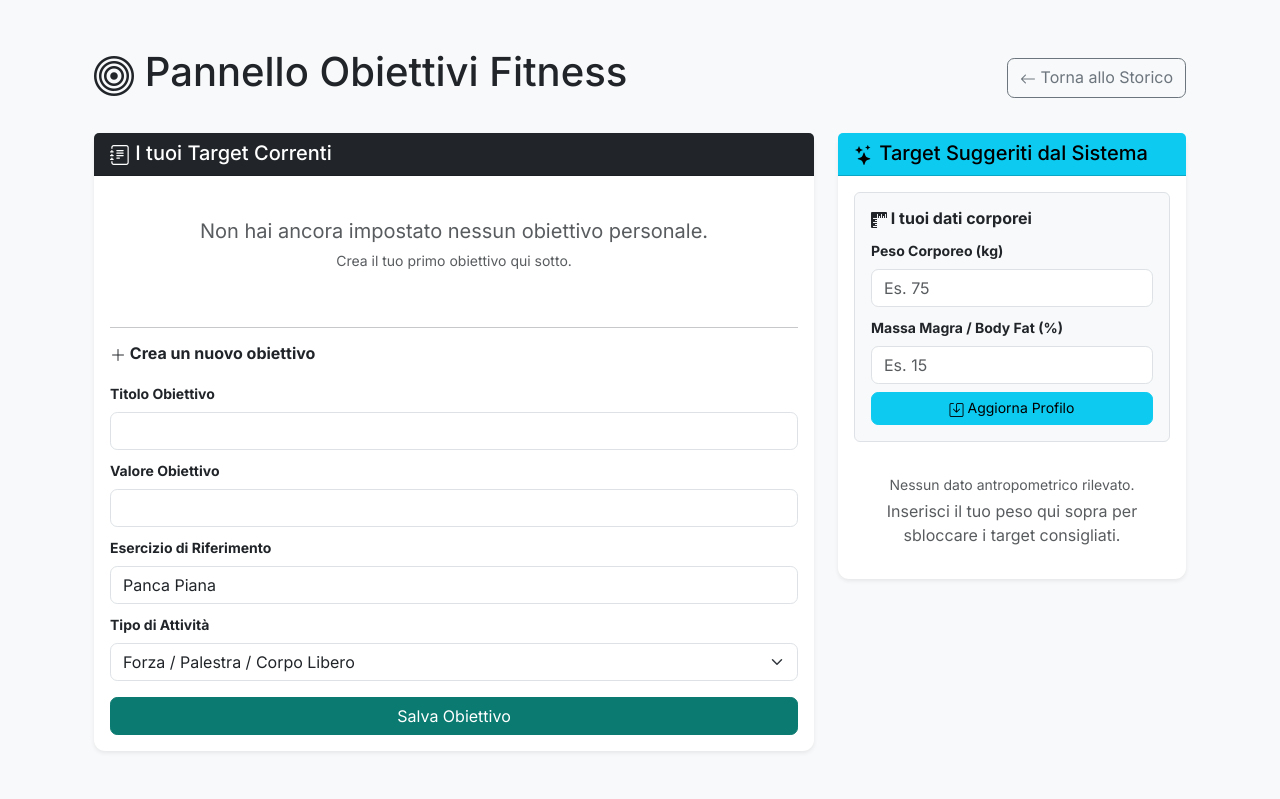
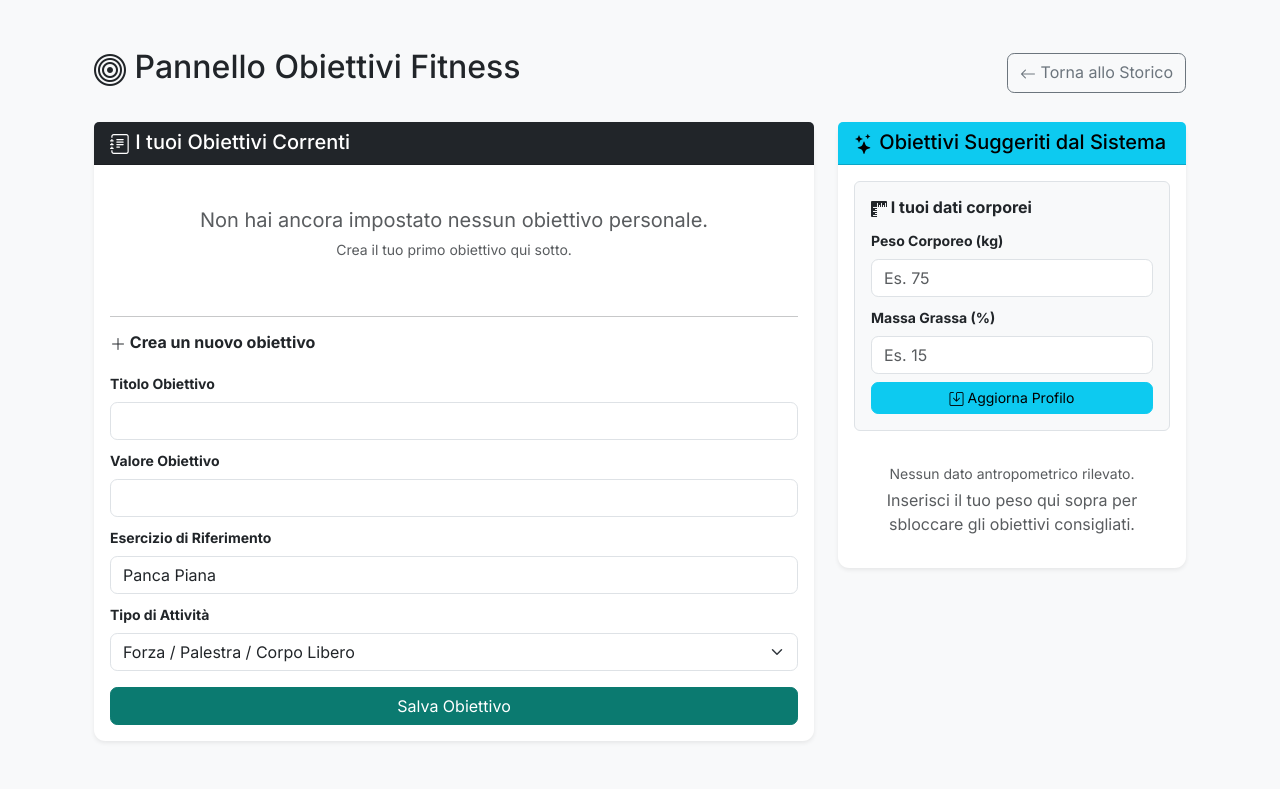
Before and after one commit to AndreBerto04/fitness-tracker-ppm, a Django app: page /obiettivi/ in a window 1280 px wide. Shown: the part 59-858 px from the top of the page. After the commit the page ends 803 px from the top, so only its background shows below. Run offline with Django 4.2, Linux system fonts and the light colour scheme; a user stored in the database is signed in; data comes from the database, SQL or seed files in the repository; both versions use the stored data as it was after the commit.

Commit message:
Sistemazioni finali

```diff
--- a/accounts/forms.py
+++ b/accounts/forms.py
@@ -7,6 +7,9 @@ class CustomUserCreationForm(UserCreationForm):
     class Meta(UserCreationForm.Meta):
         model = CustomUser
         fields = ("username", "email", "age", "weight")
+        labels = {
+            "age": "Età",
+        }
 
     def __init__(self, *args, **kwargs):
         super().__init__(*args, **kwargs)
@@ -27,7 +30,7 @@ class ProfileForm(forms.ModelForm):
         fields = ["weight", "body_fat"]
         labels = {
             "weight": "Peso Corporeo (kg)",
-            "body_fat": "Massa Magra / Body Fat (%)",
+            "body_fat": "Massa Grassa (%)",
         }
         widgets = {
             "weight": forms.NumberInput(attrs={"class": "form-control", "step": "0.1", "min": "0", "placeholder": "Es. 75"}),
--- a/accounts/models.py
+++ b/accounts/models.py
@@ -50,7 +50,7 @@ class CustomUser(AbstractUser):
 
         return [
             {
-                'name': 'Target Panca Piana (Livello Intermedio)',
+                'title': 'Obiettivo Panca Piana (Livello Intermedio)',
                 'activity_type': 'FORZA',
                 'exercise_name': 'Panca Piana',
                 'target_value': round(self.weight * 1.0, 1),
@@ -58,7 +58,7 @@ class CustomUser(AbstractUser):
                 'description': 'Sollevare il 100% del proprio peso corporeo per 1 rep massimale.'
             },
             {
-                'name': 'Target Squat (Livello Intermedio)',
+                'title': 'Obiettivo Squat (Livello Intermedio)',
                 'activity_type': 'FORZA',
                 'exercise_name': 'Squat',
                 'target_value': round(self.weight * 1.25, 1),
--- a/django_project/settings.py
+++ b/django_project/settings.py
@@ -112,9 +112,9 @@ AUTH_PASSWORD_VALIDATORS = [
 # Internationalization
 # https://docs.djangoproject.com/en/4.2/topics/i18n/
 
-LANGUAGE_CODE = 'en-us'
+LANGUAGE_CODE = 'it'
 
-TIME_ZONE = 'UTC'
+TIME_ZONE = 'Europe/Rome'
 
 USE_I18N = True
 
--- a/templates/accounts/coach_list.html
+++ b/templates/accounts/coach_list.html
@@ -6,7 +6,7 @@
 <h1 class="h2 mb-4"><i class="bi bi-people-fill"></i> Trova il tuo Coach</h1>
 
 {% if user.coach %}
-    <div class="alert alert-success d-flex justify-content-between align-items-center">
+    <div class="alert alert-success d-flex flex-column flex-sm-row justify-content-between align-items-sm-center gap-2">
         <div>
             Sei già seguito dal coach <strong>{{ user.coach.username }}</strong>.
             {% with sub=user.get_active_subscription %}
--- a/templates/base.html
+++ b/templates/base.html
@@ -14,7 +14,7 @@
 </head>
 <body class="bg-light">
 
-    <nav class="navbar navbar-expand-lg navbar-dark bg-dark mb-4">
+    <nav class="navbar navbar-expand-lg navbar-dark bg-dark sticky-top mb-4">
         <div class="container">
             <a class="navbar-brand" href="{% url 'home' %}"><i class="bi bi-heart-pulse-fill"></i> FitnessTracker</a>
             <button class="navbar-toggler" type="button" data-bs-toggle="collapse" data-bs-target="#mainNav" aria-label="Menu">
--- a/templates/registration/login.html
+++ b/templates/registration/login.html
@@ -1,6 +1,6 @@
 {% extends 'base.html' %}
 
-{% block title %}Login - Fitness Tracker{% endblock %}
+{% block title %}Accedi - Fitness Tracker{% endblock %}
 
 {% block content %}
 <div class="row justify-content-center">
--- a/templates/workouts/coach_athlete_detail.html
+++ b/templates/workouts/coach_athlete_detail.html
@@ -3,7 +3,7 @@
 {% block title %}Atleta {{ athlete.username }} - Fitness Tracker{% endblock %}
 
 {% block content %}
-<div class="d-flex justify-content-between align-items-center mb-4">
+<div class="d-flex flex-column flex-sm-row justify-content-between align-items-sm-center gap-2 mb-4">
     <h1 class="h2"><i class="bi bi-folder2-open"></i> Log di {{ athlete.username }}</h1>
     <a href="{% url 'workout_list' %}" class="btn btn-outline-secondary"><i class="bi bi-arrow-left"></i> Dashboard</a>
 </div>
@@ -47,7 +47,7 @@
 {% if workouts %}
     {% for workout in workouts %}
     <div class="card shadow-sm mb-3">
-        <div class="card-header d-flex justify-content-between align-items-center">
+        <div class="card-header d-flex flex-column flex-sm-row justify-content-between align-items-sm-center gap-2">
             <span class="fw-bold">{{ workout.title }}</span>
             <div class="d-flex align-items-center gap-2">
                 <span class="text-muted">{{ workout.date|date:"d/m/Y" }}</span>
--- a/templates/workouts/coach_dashboard.html
+++ b/templates/workouts/coach_dashboard.html
@@ -3,7 +3,7 @@
 {% block title %}Dashboard Coach - Fitness Tracker{% endblock %}
 
 {% block content %}
-<div class="d-flex justify-content-between align-items-center mb-4">
+<div class="d-flex flex-column flex-sm-row justify-content-between align-items-sm-center gap-2 mb-4">
     <h1 class="h2"><i class="bi bi-mortarboard-fill"></i> Dashboard Coach</h1>
     <span class="badge bg-primary fs-6">Atleti seguiti: {{ athletes|length }}</span>
 </div>
--- a/templates/workouts/goal_list.html
+++ b/templates/workouts/goal_list.html
@@ -1,12 +1,12 @@
 {% extends 'base.html' %}
 
-{% block title %}I Tuoi Obiettivi - FitnessTracker{% endblock %}
+{% block title %}I Tuoi Obiettivi - Fitness Tracker{% endblock %}
 
 {% block content %}
 <div class="container py-4">
 
-    <div class="d-flex justify-content-between align-items-center mb-4">
-        <h1><i class="bi bi-bullseye"></i> Pannello Obiettivi Fitness</h1>
+    <div class="d-flex flex-column flex-sm-row justify-content-between align-items-sm-center gap-2 mb-4">
+        <h1 class="h2"><i class="bi bi-bullseye"></i> Pannello Obiettivi Fitness</h1>
         <a href="{% url 'workout_list' %}" class="btn btn-outline-secondary">
             <i class="bi bi-arrow-left"></i> Torna allo Storico
         </a>
@@ -16,7 +16,7 @@
         <div class="col-md-8 mb-4">
             <div class="card shadow-sm">
                 <div class="card-header bg-dark text-white">
-                    <h2 class="h5 mb-0"><i class="bi bi-journal-text"></i> I tuoi Target Correnti</h2>
+                    <h2 class="h5 mb-0"><i class="bi bi-journal-text"></i> I tuoi Obiettivi Correnti</h2>
                 </div>
                 <div class="card-body">
                     {% if goals %}
@@ -37,7 +37,7 @@
                                 <p class="text-muted small mb-2">
                                     Attività: <strong>{{ goal.get_activity_type_display }}</strong> |
                                     Esercizio di riferimento: <code>{{ goal.exercise_name }}</code> |
-                                    Target da raggiungere: <strong>{{ goal.target_value }}</strong>
+                                    Valore da raggiungere: <strong>{{ goal.target_value }}</strong>
                                 </p>
 
                                 {% with progress=goal.get_progress|default_if_none:0 %}
@@ -94,7 +94,7 @@
         <div class="col-md-4">
             <div class="card shadow-sm border-info">
                 <div class="card-header text-bg-info">
-                    <h2 class="h5 mb-0"><i class="bi bi-stars"></i> Target Suggeriti dal Sistema</h2>
+                    <h2 class="h5 mb-0"><i class="bi bi-stars"></i> Obiettivi Suggeriti dal Sistema</h2>
                 </div>
                 <div class="card-body">
                     <form method="post" class="mb-3 p-3 bg-light rounded border">
@@ -142,7 +142,7 @@
                     {% else %}
                         <div class="text-center py-3 text-muted">
                             <p class="small mb-1">Nessun dato antropometrico rilevato.</p>
-                            <p class="x-small mb-0">Inserisci il tuo peso qui sopra per sbloccare i target consigliati.</p>
+                            <p class="x-small mb-0">Inserisci il tuo peso qui sopra per sbloccare gli obiettivi consigliati.</p>
                         </div>
                     {% endif %}
                 </div>
--- a/templates/workouts/workout_confirm_delete.html
+++ b/templates/workouts/workout_confirm_delete.html
@@ -14,9 +14,9 @@
 
                 <form method="post">
                     {% csrf_token %}
-                    <div class="d-flex justify-content-center gap-3 mt-4">
-                        <a href="{% url 'workout_list' %}" class="btn btn-secondary">Annulla</a>
-                        <button type="submit" class="btn btn-danger">Sì, Elimina Definitivamente</button>
+                    <div class="d-flex flex-column flex-sm-row justify-content-center gap-2 gap-sm-3 mt-4">
+                        <a href="{% url 'workout_list' %}" class="btn btn-secondary order-2 order-sm-1">Annulla</a>
+                        <button type="submit" class="btn btn-danger order-1 order-sm-2">Sì, Elimina Definitivamente</button>
                     </div>
                 </form>
             </div>
--- a/templates/workouts/workout_detail.html
+++ b/templates/workouts/workout_detail.html
@@ -3,7 +3,7 @@
 {% block title %}{{ workout.title }} - Scheda Tecnica{% endblock %}
 
 {% block content %}
-<div class="d-flex justify-content-between align-items-center mb-4">
+<div class="d-flex flex-column flex-sm-row justify-content-between align-items-sm-center gap-2 mb-4">
     <h1 class="h2 mb-0"><i class="bi bi-file-earmark-text"></i> {{ workout.title }}</h1>
     <div class="d-flex align-items-center gap-2">
         <span class="badge bg-secondary fs-6">{{ workout.date|date:"d/m/Y" }}</span>
@@ -69,7 +69,7 @@
                         <small class="text-muted fs-6">({{ exercise.get_activity_type_display }})</small>
                     </h3>
                     <p class="small text-muted mb-2">
-                        Target: <span class="badge bg-light text-dark border">{{ exercise.get_target_muscle }}</span>
+                        Muscolo: <span class="badge bg-light text-dark border">{{ exercise.get_target_muscle }}</span>
                     </p>
 
                     {% if exercise.sets.all %}
--- a/templates/workouts/workout_edit.html
+++ b/templates/workouts/workout_edit.html
@@ -3,9 +3,9 @@
 {% block title %}{{ workout.title }} - Gestione{% endblock %}
 
 {% block content %}
-<div class="d-flex justify-content-between align-items-center mb-4">
+<div class="d-flex flex-column flex-lg-row justify-content-between align-items-lg-center gap-2 mb-4">
     <h1 class="h2 mb-0"><i class="bi bi-tools"></i> Gestione: {{ workout.title }}</h1>
-    <div class="d-flex gap-2">
+    <div class="d-flex flex-wrap gap-2">
         <a href="{% url 'workout_detail' workout.pk %}" class="btn btn-outline-primary"><i class="bi bi-eye"></i> Visualizza scheda</a>
         <a href="{% url 'workout_list' %}" class="btn btn-secondary"><i class="bi bi-arrow-left"></i> Storico</a>
     </div>
--- a/templates/workouts/workout_form.html
+++ b/templates/workouts/workout_form.html
@@ -26,10 +26,10 @@
                         </div>
                     {% endfor %}
 
-                    <div class="d-flex justify-content-between align-items-center mt-4">
-                        <a href="{% url 'workout_list' %}" class="btn btn-secondary">Annulla</a>
+                    <div class="d-flex flex-column flex-md-row justify-content-between gap-2 mt-4">
+                        <a href="{% url 'workout_list' %}" class="btn btn-secondary order-2 order-md-1">Annulla</a>
 
-                        <div class="d-flex gap-2">
+                        <div class="d-flex flex-column flex-md-row gap-2 order-1 order-md-2">
                             {% if is_update %}
                                 <button type="submit" name="save_mode" value="quick_save" class="btn btn-primary">
                                     <i class="bi bi-save"></i> Salva Titolo
--- a/templates/workouts/workout_list.html
+++ b/templates/workouts/workout_list.html
@@ -3,7 +3,7 @@
 {% block title %}I Miei Allenamenti - Fitness Tracker{% endblock %}
 
 {% block content %}
-<div class="d-flex justify-content-between align-items-center mb-4">
+<div class="d-flex flex-column flex-sm-row justify-content-between align-items-sm-center gap-2 mb-4">
     <h1 class="h2"><i class="bi bi-journal-text"></i> Il tuo Storico Allenamenti</h1>
     <a href="{% url 'workout_create' %}" class="btn btn-success"><i class="bi bi-plus-lg"></i> Registra Allenamento</a>
 </div>
--- a/workouts/forms.py
+++ b/workouts/forms.py
@@ -7,6 +7,10 @@ class WorkoutLogForm(forms.ModelForm):
         model = WorkoutLog
 
         fields = ['title']
+
+        labels = {
+            'title': 'Titolo',
+        }
 
         widgets = {
             'title': forms.TextInput(attrs={
```
Also changed, not shown: db.sqlite3.
